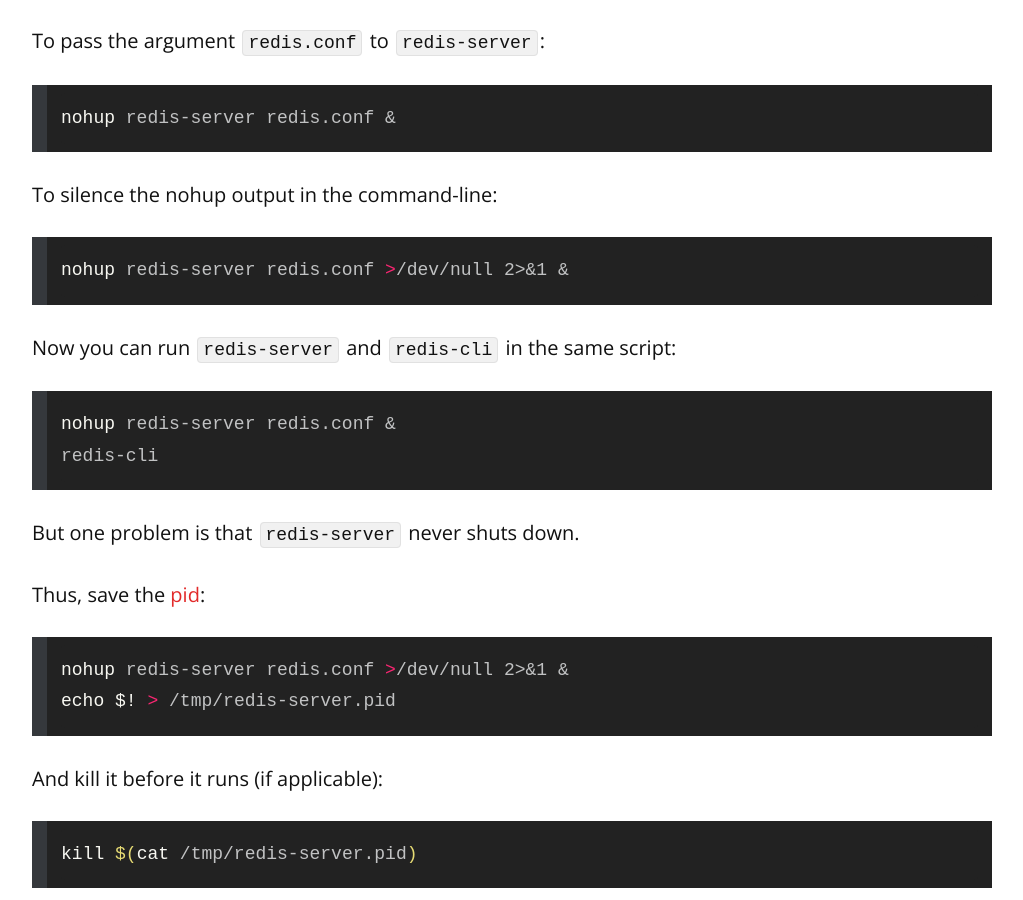
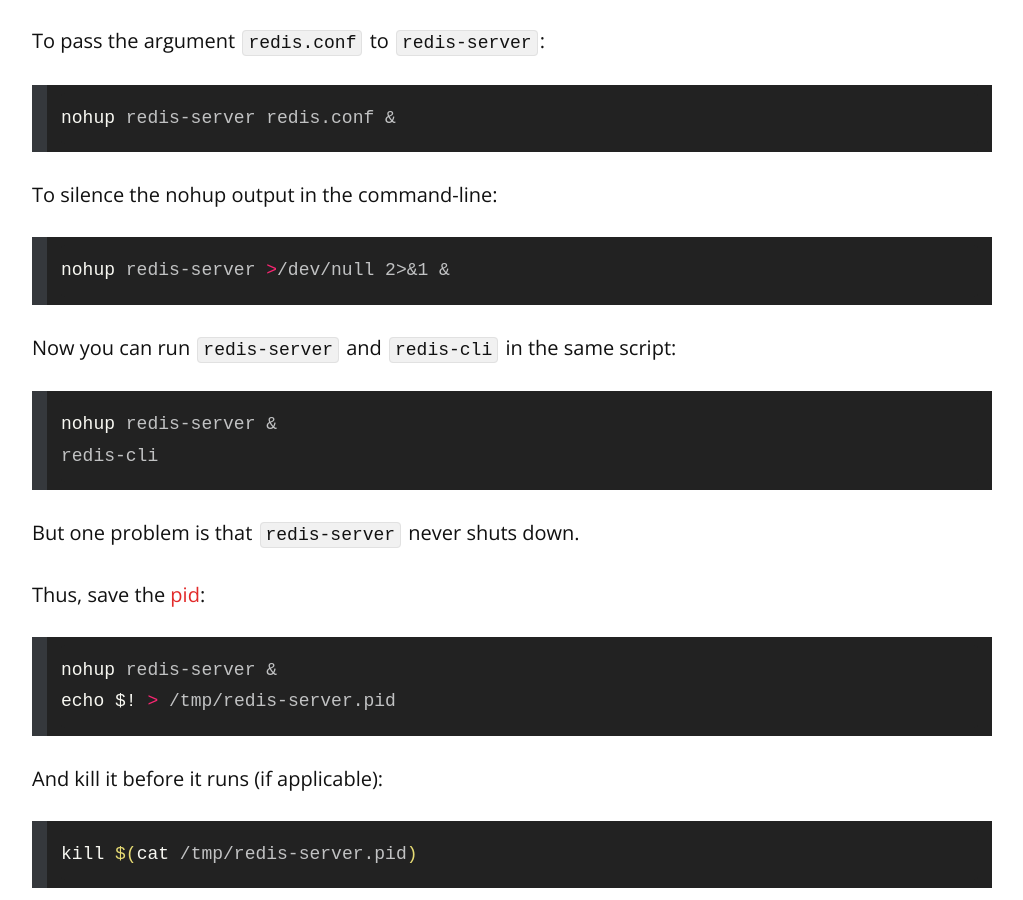
Before and after one commit to remarkablemark/remarkablemark.github.io, a Jekyll site: the page built from _posts/2022/2022-04-02-nohup-run-command-in-background.md, in a window 1280 px wide and 900 px high, scrolled down 1151 px. Shown: the whole window, without its empty margins (128-1151 px from the left). Built offline with Jekyll 4.4.1, drawn with Linux system fonts in a browser that asks for light colours; comment, search, counter and statistics services are not loaded.

Commit message:
fix(posts): update "Run background command with nohup"
Post: 2022-04-02-nohup-run-command-in-background.md

Update code blocks given changes to Medium story:

https://remarkablemark.medium.com/how-to-run-background-command-with-nohup-4928cc98664d

````diff
--- a/_posts/2022/2022-04-02-nohup-run-command-in-background.md
+++ b/_posts/2022/2022-04-02-nohup-run-command-in-background.md
@@ -48,13 +48,13 @@
 To silence the nohup output in the command-line:
 
 ```bash
-nohup redis-server redis.conf >/dev/null 2>&1 &
+nohup redis-server >/dev/null 2>&1 &
 ```
 
 Now you can run `redis-server` and `redis-cli` in the same script:
 
 ```bash
-nohup redis-server redis.conf &
+nohup redis-server &
 redis-cli
 ```
 
@@ -63,7 +63,7 @@
 Thus, save the [pid](https://wikipedia.org/wiki/Process_identifier):
 
 ```bash
-nohup redis-server redis.conf >/dev/null 2>&1 &
+nohup redis-server &
 echo $! > /tmp/redis-server.pid
 ```
 
@@ -96,4 +96,4 @@
 
 [Replit](https://replit.com/@remarkablemark/Redis#runner.sh):
 
-<iframe height="600px" width="100%" src="https://replit.com/@remarkablemark/Redis?lite=true" scrolling="no" frameborder="no" allowtransparency="true" allowfullscreen="true" sandbox="allow-forms allow-pointer-lock allow-popups allow-same-origin allow-scripts allow-modals"></iframe>
+<iframe height="400px" width="100%" src="https://replit.com/@remarkablemark/Redis?lite=true" scrolling="no" frameborder="no" allowtransparency="true" allowfullscreen="true" sandbox="allow-forms allow-pointer-lock allow-popups allow-same-origin allow-scripts allow-modals"></iframe>
````
